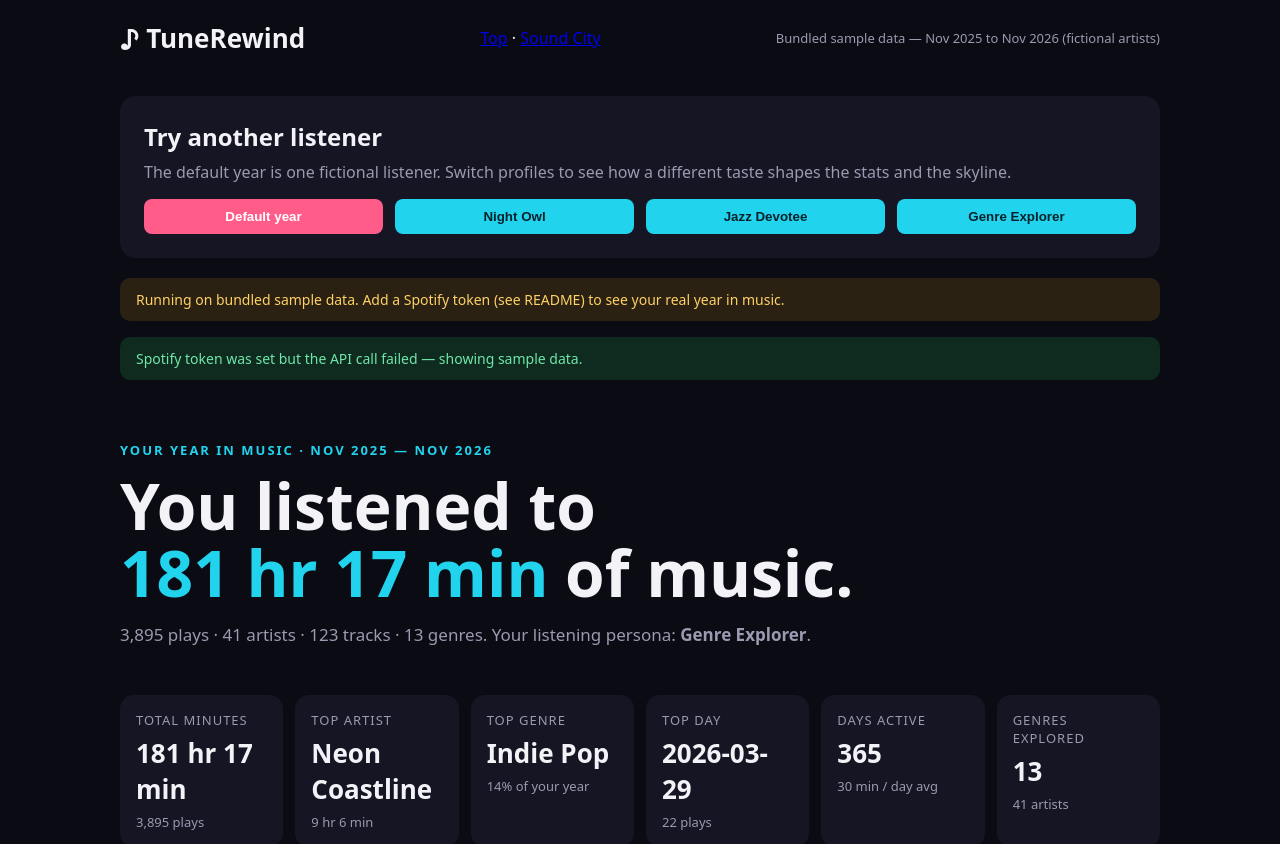
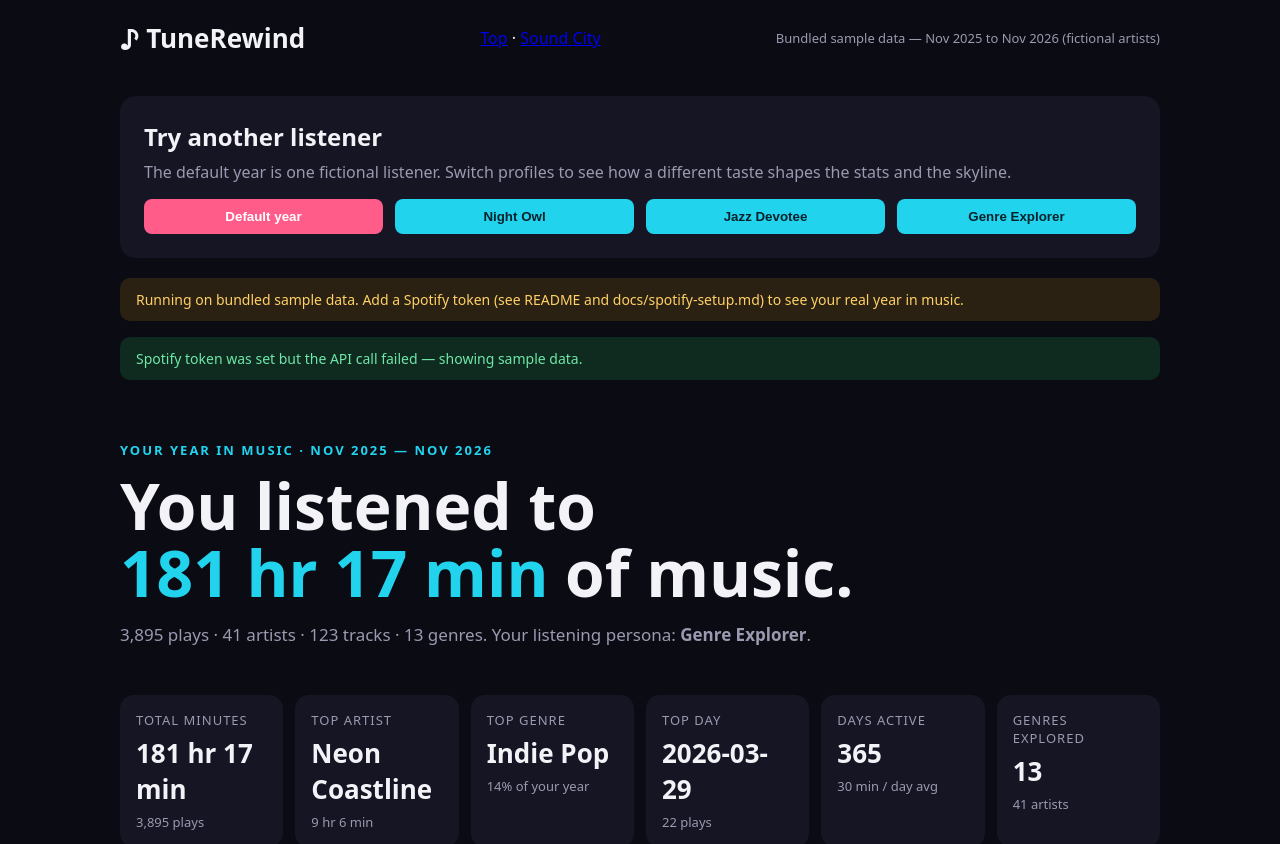
Before and after one commit to iamkorvynn/tune-rewind, a React (Vite) app: page / in a window 1280 px wide. Shown: the top 844 px of the page. Built offline with nearby package versions, Linux system fonts and the light colour scheme; no server answers; the HTML template or start-up script is replaced by a standard one.

Commit message:
docs: DataBanner points to the Spotify setup guide

```diff
--- a/src/components/DataBanner.tsx
+++ b/src/components/DataBanner.tsx
@@ -4,7 +4,7 @@ export function DataBanner({ kind }: { kind: 'sample' | 'spotify' }) {
   }
   return (
     <div className="banner banner-sample">
-      Running on bundled sample data. Add a Spotify token (see README) to see your real year in music.
+      Running on bundled sample data. Add a Spotify token (see README and docs/spotify-setup.md) to see your real year in music.
     </div>
   )
 }
```
